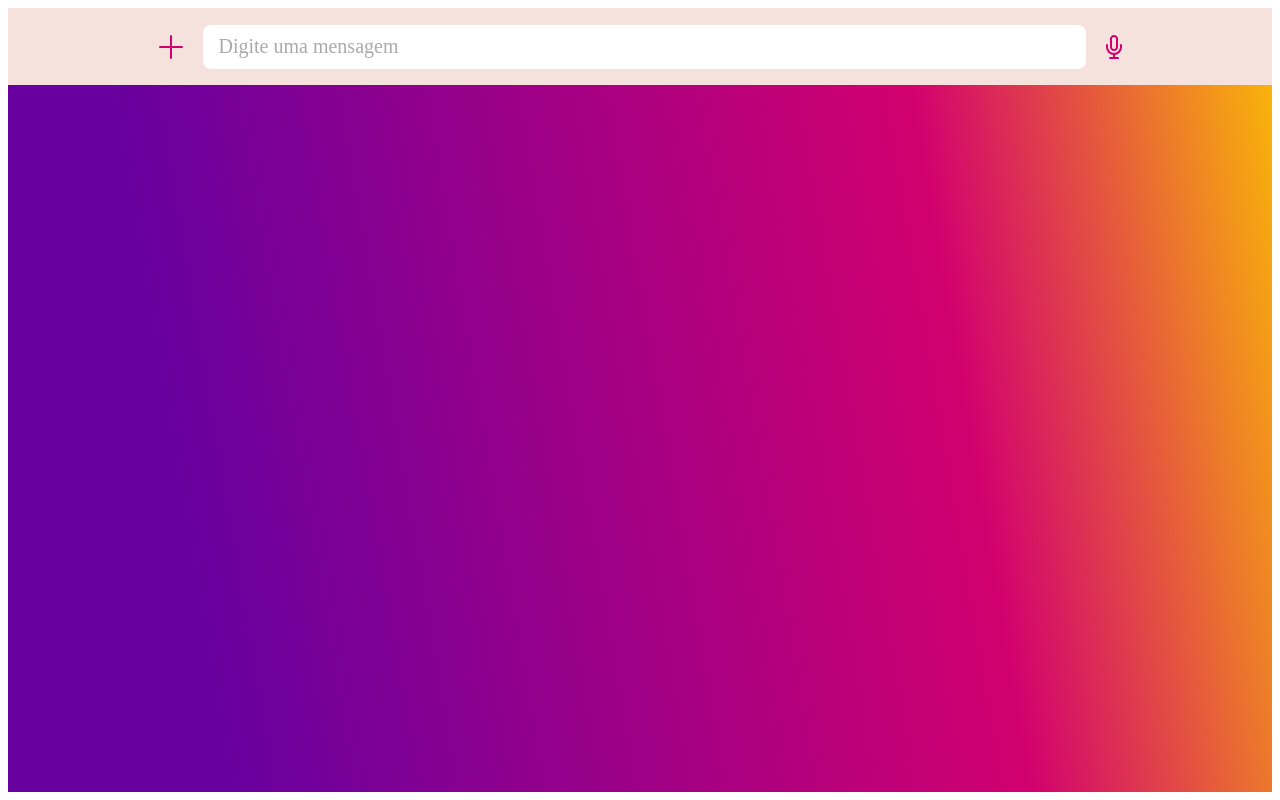
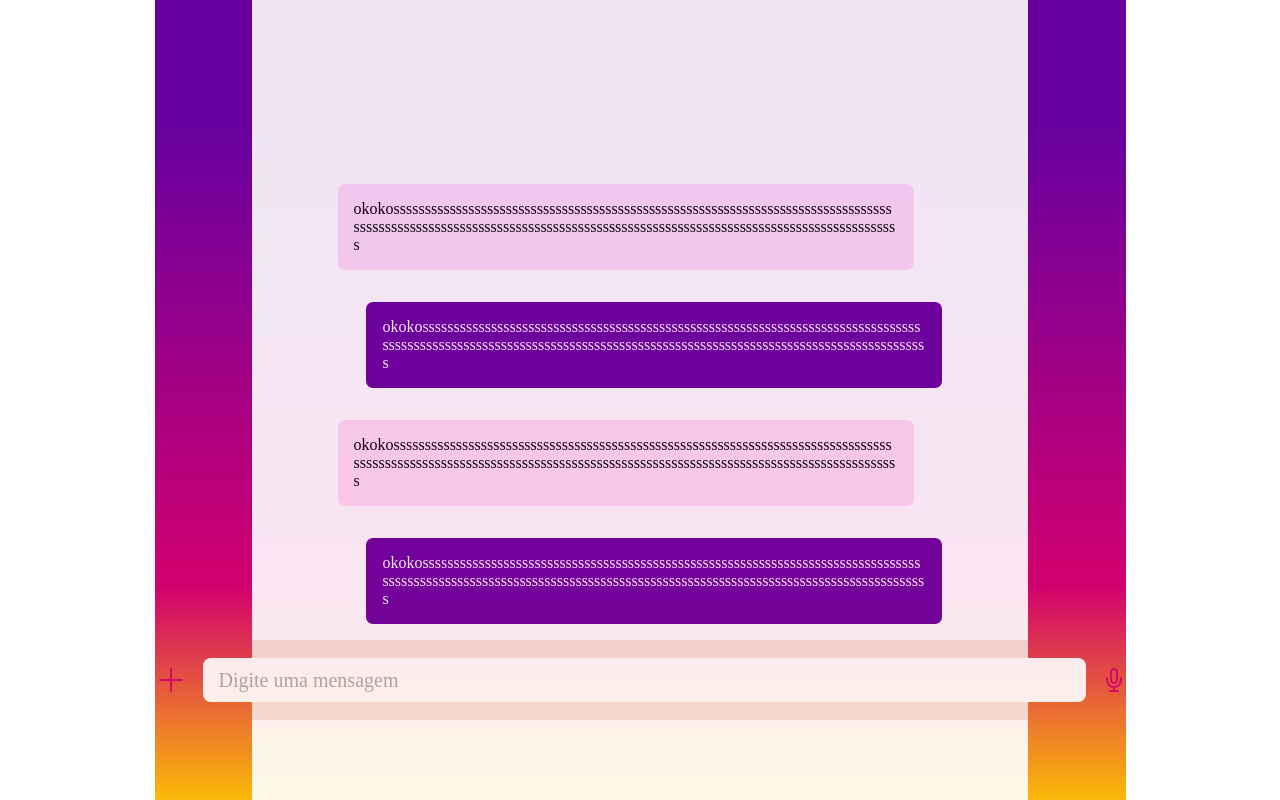
Before and after one commit to taiuanpagini/desafio-mao-na-massa-time2, a React (Vite) app in the folder frontend/: page / in a window 1280 px wide. Built offline with nearby package versions, Linux system fonts and the light colour scheme.

Commit message:
Body do layout

```diff
--- a/frontend/src/components/Body/index.tsx
+++ b/frontend/src/components/Body/index.tsx
@@ -1,8 +1,31 @@
-import React from "react";
+import React, { useEffect, useMemo, useRef } from "react";
+import { Container, MessageBackend, MessageFront } from "./style";
+import { IResponse } from "../../models/chatModel";
 
-const Body = () => {
+interface IProps {
+    messageList: IResponse[];
+}
+
+const Body = ({ messageList }: IProps) => {
+    //const bottomRef = useRef();
+
+    // const scrollDown = () => {
+    //     bottomRef.current.scrollIntoView({behavior: 'smooth'})
+    // }
+
+    const MessageListMemo = useMemo(() => {
+        return messageList;
+    }, [messageList]);
+
     return(
-        <></>
+        <Container>
+            {MessageListMemo?.map((item) => (
+                item.author === 1 ?
+                    <MessageFront>{item.message}</MessageFront>
+                    :
+                    <MessageBackend>{item.message}</MessageBackend>
+            ))}
+        </Container>
     );
 }
 
--- /dev/null
+++ b/frontend/src/components/Body/style.ts
@@ -0,0 +1,55 @@
+import styled from "styled-components";
+
+export const ChatContainer = styled.div `
+     height: 80vd;
+    width: 400px;
+    background-color: #fff;
+    -webkit-box-shadow: 5px 5px 15px 5px rgba(0, 0, 0, 0.3);
+      box-shadow: 5px 5px 15px 5px rgba(0, 0, 0, 0.3);
+
+
+`;
+
+export const Container = styled.div `
+    height: 80%;
+    width: 100%;
+    display: flex;
+    flex-direction: column-reverse;
+    overflow-y: auto;
+`;
+
+// export const ChatBody = styled.div `
+//     padding: 0 10px;
+//     height: 550px;
+//     overflow-y: scroll;
+//     display: flex;
+//     flex-direction: column;
+
+
+// `;
+
+export const MessageBackend = styled.div `
+    max-width: 544px;
+    height: auto;
+    background-color: #FFDEF6;
+    word-wrap: break-word;
+    color: #000;
+    padding: 16px 16px;
+    margin: 16px 0px 16px 86px;
+    border-radius: 7px;
+    align-self: start;
+
+`;
+
+export const MessageFront = styled.div `
+    background-color: #68009F;
+    height: auto;
+    color: #fff;
+    max-width: 544px;
+    word-wrap: break-word;
+    width: fit-content;
+    padding: 16px 16px;
+    margin: 16px 86px 16px 0px;
+    border-radius: 7px;
+    align-self: end;
+`;
--- a/frontend/src/components/TextArea/index.tsx
+++ b/frontend/src/components/TextArea/index.tsx
@@ -2,11 +2,15 @@ import React, { useEffect, useRef, useState } from "react";
 import { Container, ContainerInput, TextInput } from "./style"
 import mic from "../../assets/mic.svg"
 import plus from "../../assets/plus.svg"
+import { IResponse } from "../../models/chatModel";
 
-const TextArea = () => {
+interface IProps {
+    setMessageList: React.Dispatch<React.SetStateAction<IResponse[]>>;
+}
+
+const TextArea = ({ setMessageList }: IProps) => {
     // const bottomRef = useRef()
     // const messageRef = useRef()
-    // const [messageList, setMessageList] = useState([])
 
     // const handleSubmit = () => {
     //     const message = messageRef.current?.value
@@ -30,14 +34,6 @@ const TextArea = () => {
     //     handleSubmit()
     // }
 
-    // const scrollDown = () => {
-    //     bottomRef.current.scrollIntoView({behavior: 'smooth'})
-    //   }
-
-    // useEffect(()=>{
-    //     scrollDown()
-    // }, [messageList])
-
     return(
         <Container>
             <ContainerInput>
--- a/frontend/src/components/TextArea/style.ts
+++ b/frontend/src/components/TextArea/style.ts
@@ -19,8 +19,6 @@ export const TextInput = styled.input `
     &::placeholder {
         color: #AAAAAA;
     }
-
-
 `;
 
 export const ContainerInput = styled.div `
@@ -31,7 +29,7 @@ export const ContainerInput = styled.div `
 
 export const Container = styled.div `
     width: 100%;
-    height: 77px;
+    height: 10%;
     background: #F5E2DC;
     display: flex;
     align-items: center;
--- a/frontend/src/index.css
+++ b/frontend/src/index.css
@@ -3,3 +3,11 @@
     margin: 0;
     box-sizing: border-box;
 }
+
+body {
+    margin: 0;
+    padding: auto;
+    place-items: center;
+    min-width: 320px;
+    min-height: 100vh;
+}
--- a/frontend/src/main.tsx
+++ b/frontend/src/main.tsx
@@ -2,6 +2,7 @@ import { StrictMode } from 'react'
 import { createRoot } from 'react-dom/client'
 import { RouterProvider } from 'react-router-dom'
 import { AppRoutes } from './routes';
+import './index.css'
 
 createRoot(document.getElementById('root')!).render(
   <StrictMode>
--- /dev/null
+++ b/frontend/src/models/chatModel.ts
@@ -0,0 +1,4 @@
+export interface IResponse {
+    author: number;
+    message: string;
+}
--- a/frontend/src/pages/chat/index.tsx
+++ b/frontend/src/pages/chat/index.tsx
@@ -1,11 +1,24 @@
-import React from "react";
+import React, { useState } from "react";
 import TextArea from "../../components/TextArea";
-import { Container } from "./style";
+import { Container, ContainerBackground } from "./style";
+import { IResponse } from "../../models/chatModel";
+import Body from "../../components/Body";
 
 const ChatPage = () => {
+    const messageListMock: IResponse[] = [
+        {author: 1, message: "okokossssssssssssssssssssssssssssssssssssssssssssssssssssssssssssssssssssssssssssssssssssssssssssssssssssssssssssssssssssssssssssssssssssssssssssssssssssssssssssssssssssssss"},
+        {author: 2, message: "okokossssssssssssssssssssssssssssssssssssssssssssssssssssssssssssssssssssssssssssssssssssssssssssssssssssssssssssssssssssssssssssssssssssssssssssssssssssssssssssssssssssssss"},
+        {author: 1, message: "okokossssssssssssssssssssssssssssssssssssssssssssssssssssssssssssssssssssssssssssssssssssssssssssssssssssssssssssssssssssssssssssssssssssssssssssssssssssssssssssssssssssssss"},
+        {author: 2, message: "okokossssssssssssssssssssssssssssssssssssssssssssssssssssssssssssssssssssssssssssssssssssssssssssssssssssssssssssssssssssssssssssssssssssssssssssssssssssssssssssssssssssssss"},
+    ]
+    const [messageList, setMessageList] = useState<IResponse[]>(messageListMock);
+
     return(
         <Container>
-            <TextArea/>
+            <ContainerBackground>
+                <Body messageList={messageList}/>
+                <TextArea setMessageList={setMessageList}/>
+            </ContainerBackground>
         </Container>
     );
 }
--- a/frontend/src/pages/chat/style.ts
+++ b/frontend/src/pages/chat/style.ts
@@ -1,10 +1,19 @@
 import styled from "styled-components";
 
 export const Container = styled.div `
-  height: 98vh;
+  height: 100vh;
   padding: 0;
   margin: 0;
   width: 100%;
-  background: linear-gradient(80.34deg, #68009F 16.14%, #D2006F 73.17%, #FDC500 101.66%, #F9F3F2 123.17%);
+  background: linear-gradient(180deg, #68009F 16.14%, #D2006F 73.17%, #FDC500 101.66%, #F9F3F2 123.17%);
+`;
+
+export const ContainerBackground = styled.div `
+  height: 100vh;
+  padding: 0;
+  margin: 0 auto;
+  width: 80%;
+  opacity: 90%;
+  background: #FFFFFF;
 
 `;
```
